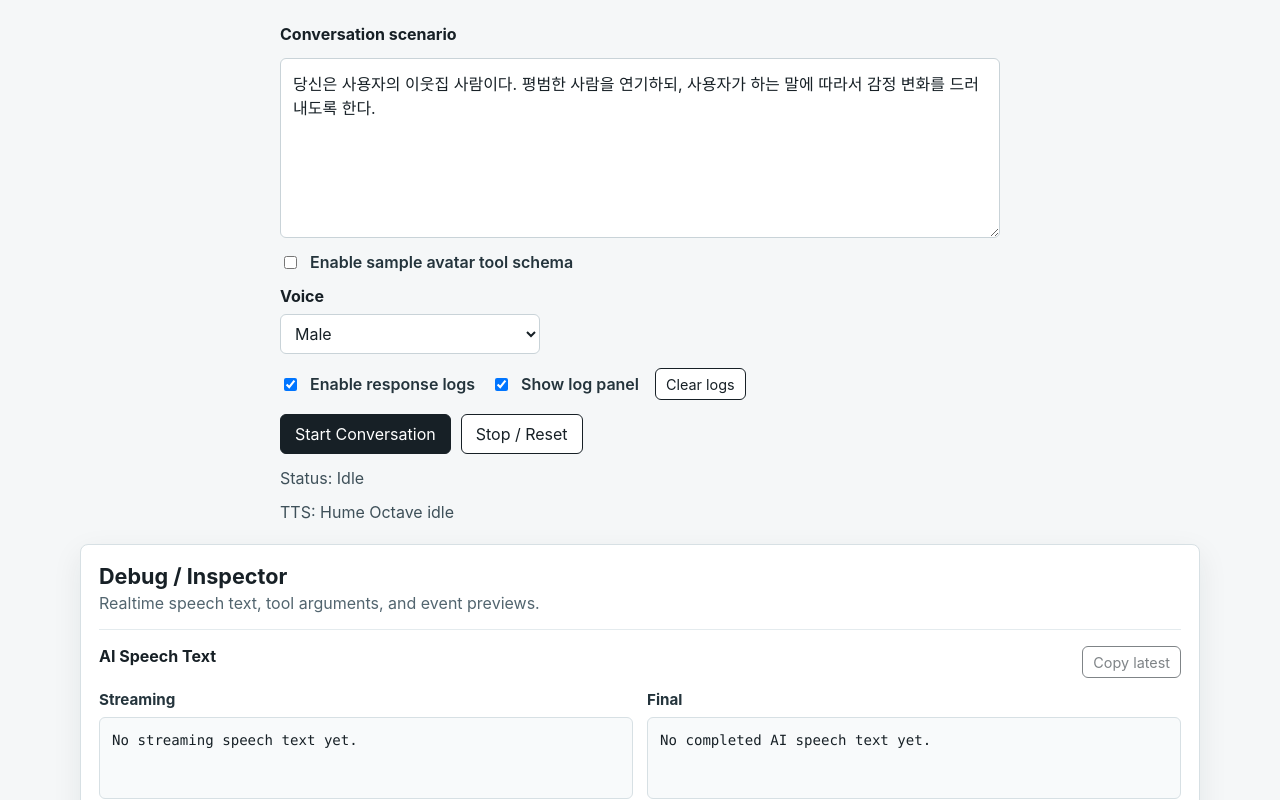
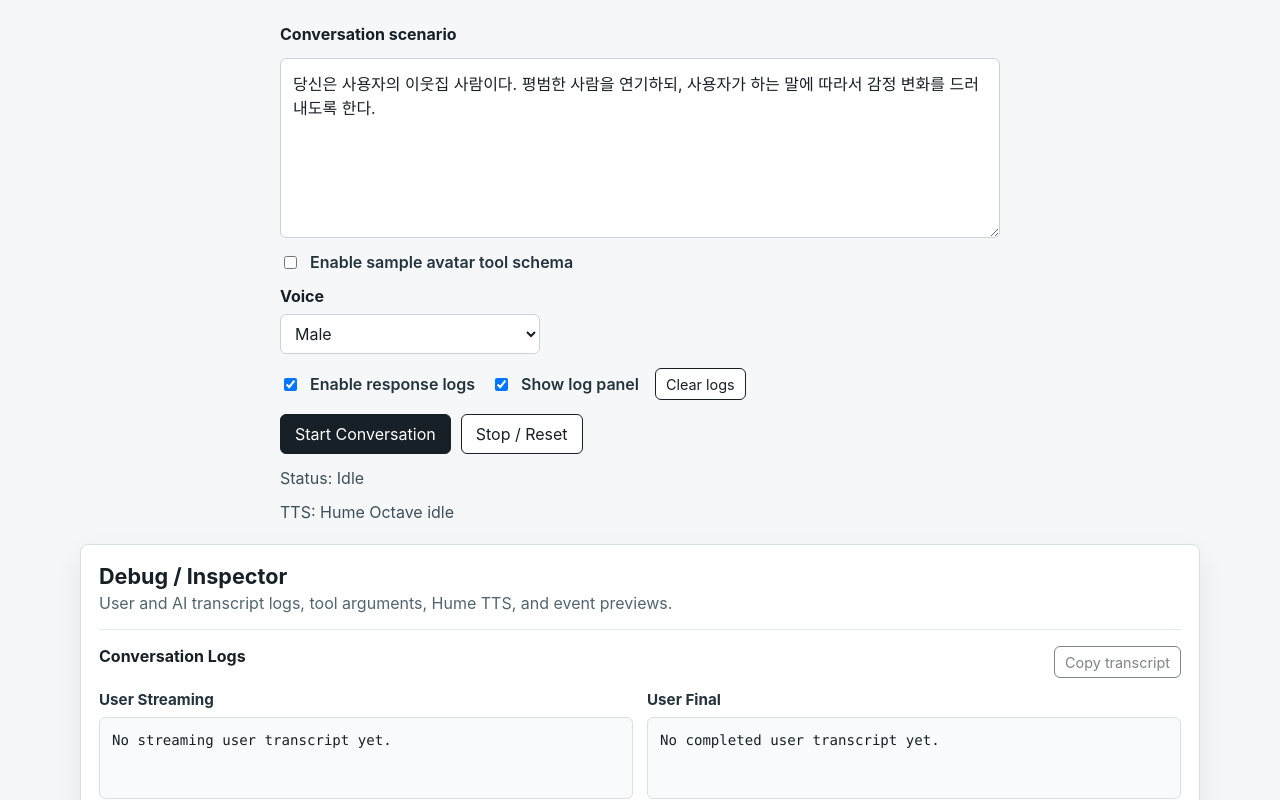
Before and after one commit to ryums12/RealtimeConversation, a React (Vite) app: page / in a window 1280 px wide. Shown: the top 800 px of the page. Built offline with nearby package versions, Linux system fonts and the light colour scheme.

Commit message:
logging 수정

```diff
--- a/src/main.jsx
+++ b/src/main.jsx
@@ -53,8 +53,25 @@ function getJsonParseStatus(toolCall) {
   return toolCall.jsonParseError ? "invalid JSON" : "valid JSON";
 }
 
+function formatKstTimestamp(date = new Date()) {
+  const parts = new Intl.DateTimeFormat("en-CA", {
+    timeZone: "Asia/Seoul",
+    year: "numeric",
+    month: "2-digit",
+    day: "2-digit",
+    hour: "2-digit",
+    minute: "2-digit",
+    second: "2-digit",
+    hour12: false,
+    hourCycle: "h23",
+  }).formatToParts(date);
+  const values = Object.fromEntries(parts.map((part) => [part.type, part.value]));
+
+  return `${values.year}-${values.month}-${values.day} ${values.hour}:${values.minute}:${values.second} KST`;
+}
+
 function getTimestamp() {
-  return new Date().toISOString();
+  return formatKstTimestamp();
 }
 
 function buildHumeActingInstruction({
@@ -213,6 +230,42 @@ function getAssistantSpeechFinal(event) {
   return "";
 }
 
+function getUserSpeechTranscriptDelta(event) {
+  if (event.type === "conversation.item.input_audio_transcription.delta") {
+    return event.delta || "";
+  }
+
+  return "";
+}
+
+function getUserSpeechTranscriptFinal(event) {
+  if (event.type === "conversation.item.input_audio_transcription.completed") {
+    return event.transcript || "";
+  }
+
+  if (event.type === "conversation.item.done" && event.item?.role === "user") {
+    return extractUserTranscriptFromItem(event.item);
+  }
+
+  return "";
+}
+
+function extractUserTranscriptFromItem(item) {
+  if (!item || item.role !== "user" || !Array.isArray(item.content)) return "";
+
+  return item.content
+    .map((contentPart) => contentPart.transcript || contentPart.text || "")
+    .join("")
+    .trim();
+}
+
+function getLogEntryClassName(type) {
+  if (type === "user_speech") return "user-log";
+  if (type === "ai_response") return "ai-log";
+
+  return "";
+}
+
 function CopyButton({ value, label = "Copy", disabled = false }) {
   async function copyValue() {
     if (!value) return;
@@ -250,6 +303,8 @@ function App() {
   });
   const [lipSyncPlaceholder, setLipSyncPlaceholder] = useState(HUME_LIP_SYNC_PLACEHOLDER);
   const [isRunning, setIsRunning] = useState(false);
+  const [currentUserSpeechText, setCurrentUserSpeechText] = useState("");
+  const [finalUserSpeechText, setFinalUserSpeechText] = useState("");
   const [currentSpeechText, setCurrentSpeechText] = useState("");
   const [finalSpeechText, setFinalSpeechText] = useState("");
   const [speechHistory, setSpeechHistory] = useState([]);
@@ -273,6 +328,8 @@ function App() {
   const sentenceSpeechBufferRef = useRef("");
   const sentSentenceChunksRef = useRef(new Set());
   const lastFinalSpeechRef = useRef("");
+  const userTranscriptBuffersRef = useRef(new Map());
+  const finalizedUserTranscriptKeysRef = useRef(new Set());
   const latestAvatarStateRef = useRef({});
   const turnStateRef = useRef({
     activeResponseId: null,
@@ -409,6 +466,38 @@ function App() {
     return false;
   }
 
+  function updateUserSpeechTranscript(event) {
+    const delta = getUserSpeechTranscriptDelta(event);
+    if (!delta) return;
+
+    const itemId = event.item_id || "active-user-input";
+    const existingText = userTranscriptBuffersRef.current.get(itemId) || "";
+    const nextText = `${existingText}${delta}`;
+    userTranscriptBuffersRef.current.set(itemId, nextText);
+    setCurrentUserSpeechText(nextText);
+  }
+
+  function finalizeUserSpeechTranscript(event) {
+    const transcript = getUserSpeechTranscriptFinal(event).trim();
+    if (!transcript) return;
+
+    const itemId = event.item_id || event.item?.id || "unknown-user-input";
+    const contentIndex = event.content_index ?? 0;
+    const transcriptKey = `${itemId}:${contentIndex}`;
+    if (finalizedUserTranscriptKeysRef.current.has(transcriptKey)) return;
+
+    finalizedUserTranscriptKeysRef.current.add(transcriptKey);
+    userTranscriptBuffersRef.current.delete(itemId);
+    setCurrentUserSpeechText("");
+    setFinalUserSpeechText(transcript);
+    appendLog("user_speech", {
+      label: "User",
+      text: transcript,
+      item_id: itemId,
+      source_event: event.type,
+    });
+  }
+
   function updateSpeechText(deltaOrText) {
     if (!deltaOrText) return;
 
@@ -431,7 +520,7 @@ function App() {
     lastFinalSpeechRef.current = completedText;
     setCurrentSpeechText("");
     setFinalSpeechText(completedText);
-    appendLog("assistant.speech.final", { text: completedText });
+    appendLog("ai_response", { label: "AI", text: completedText });
 
     const finalChunks = sentSentenceChunksRef.current.size > 0
       ? [sentenceSpeechBufferRef.current.trim()].filter(Boolean)
@@ -837,6 +926,9 @@ function App() {
     const skipResponseProcessing = handleTurnLifecycleEvent(event);
     if (skipResponseProcessing) return;
 
+    updateUserSpeechTranscript(event);
+    finalizeUserSpeechTranscript(event);
+
     const speechDelta = getAssistantSpeechDelta(event);
     if (speechDelta) {
       updateSpeechText(speechDelta);
@@ -1026,10 +1118,18 @@ function App() {
       lastSpeechStoppedAt: null,
       responseIdsByItemId: new Map(),
     };
+    userTranscriptBuffersRef.current = new Map();
+    finalizedUserTranscriptKeysRef.current = new Set();
 
     setIsRunning(false);
     setStatus("Idle");
+    setCurrentUserSpeechText("");
   }
+
+  const conversationLogItems = eventLog
+    .filter((item) => item.type === "user_speech" || item.type === "ai_response")
+    .slice()
+    .reverse();
 
   return (
     <main className="app">
@@ -1105,9 +1205,49 @@ function App() {
         <div className="section-heading">
           <div>
             <h1>Debug / Inspector</h1>
-            <p>Realtime speech text, tool arguments, and event previews.</p>
+            <p>User and AI transcript logs, tool arguments, Hume TTS, and event previews.</p>
           </div>
         </div>
+
+        <section className="debug-section">
+          <div className="section-heading">
+            <h2>Conversation Logs</h2>
+            <CopyButton
+              value={conversationLogItems
+                .map((item) => `[${item.timestamp}] ${item.preview?.label || item.type}\n${item.preview?.text || ""}`)
+                .join("\n\n")}
+              label="Copy transcript"
+              disabled={conversationLogItems.length === 0}
+            />
+          </div>
+
+          <div className="speech-grid">
+            <div>
+              <h3>User Streaming</h3>
+              <pre className="text-block">{currentUserSpeechText || "No streaming user transcript yet."}</pre>
+            </div>
+            <div>
+              <h3>User Final</h3>
+              <pre className="text-block">{finalUserSpeechText || "No completed user transcript yet."}</pre>
+            </div>
+          </div>
+
+          <div className="conversation-log">
+            {conversationLogItems.length === 0 ? (
+              <p className="empty-state">No user or AI transcript logs yet.</p>
+            ) : (
+              conversationLogItems.map((item) => (
+                <article className={`conversation-item ${getLogEntryClassName(item.type)}`} key={item.id}>
+                  <div className="conversation-meta">
+                    <strong>{item.preview?.label || item.type}</strong>
+                    <time>{item.timestamp}</time>
+                  </div>
+                  <p>{item.preview?.text || ""}</p>
+                </article>
+              ))
+            )}
+          </div>
+        </section>
 
         <section className="debug-section">
           <div className="section-heading">
```
